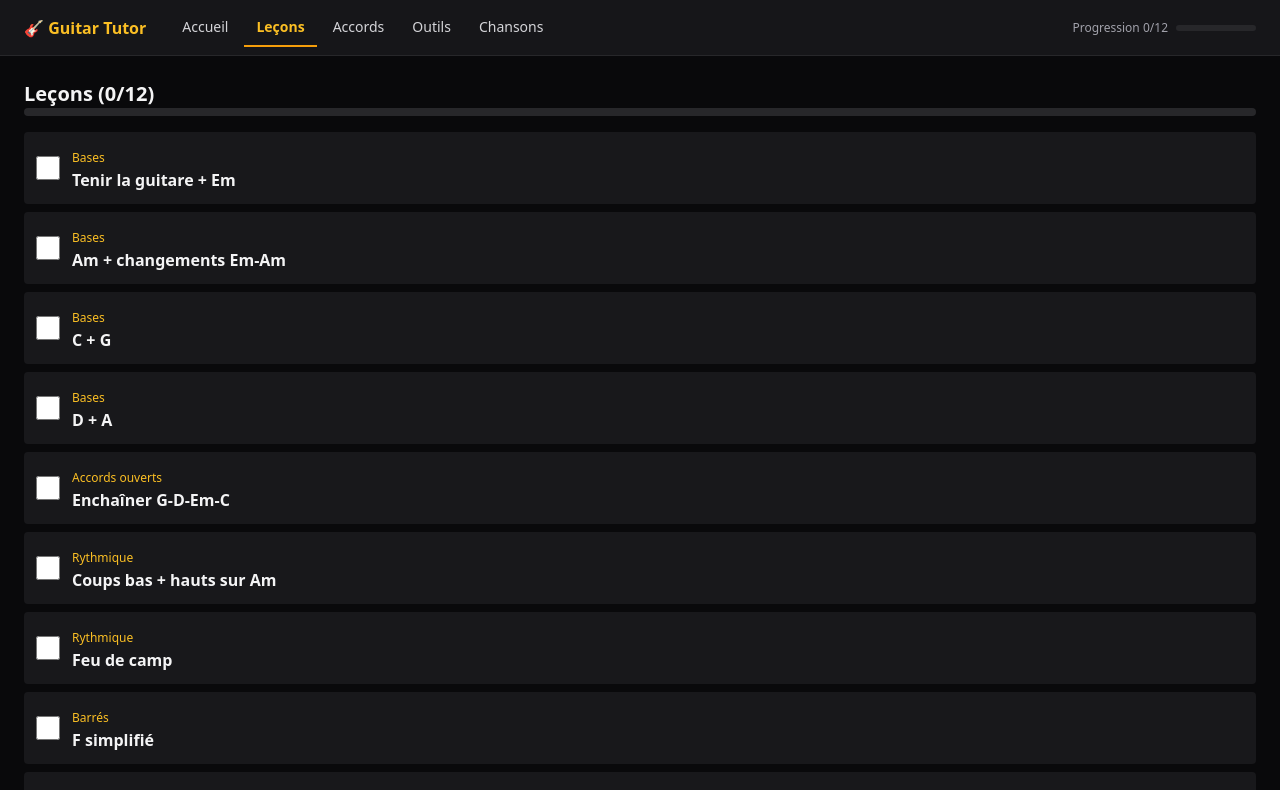
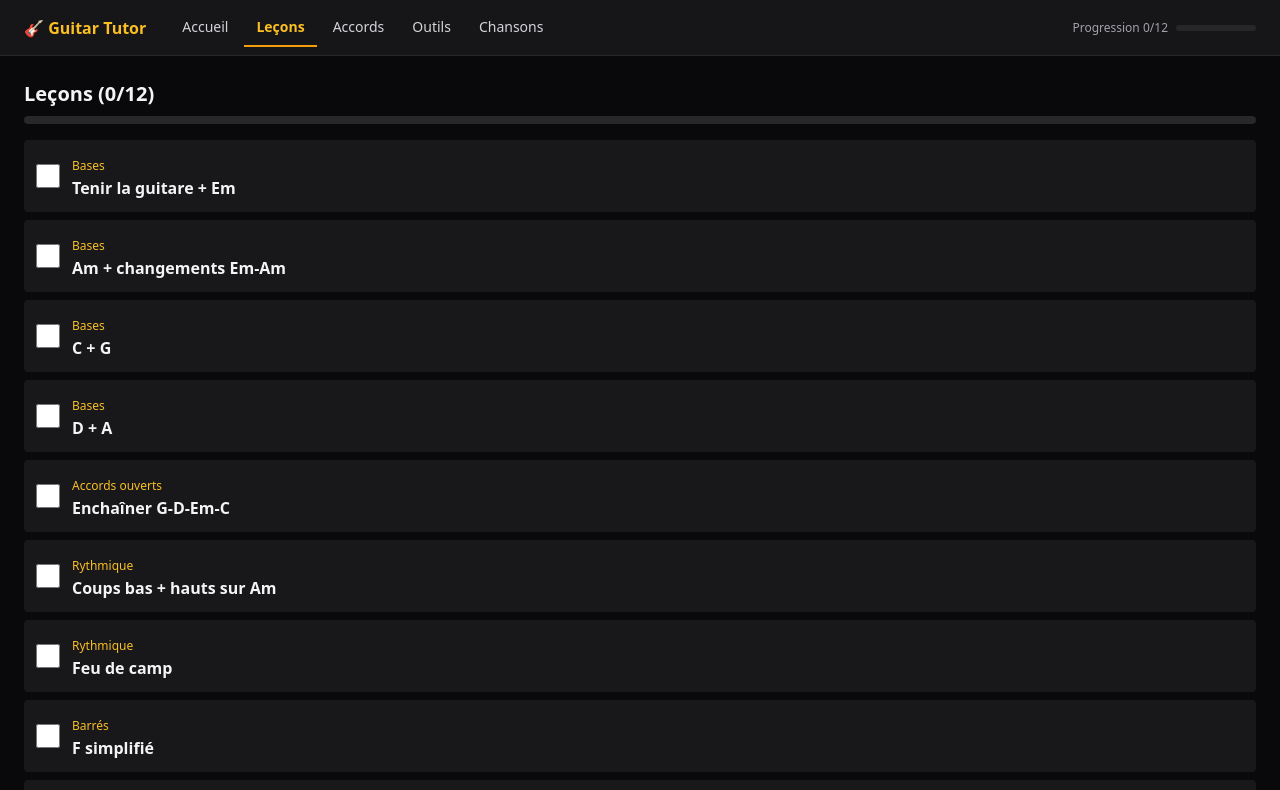
Before and after one commit to julien-dev-29/guitar-tutor, a React (Vite) app: page /lecons in a window 1280 px wide. Shown: the top 790 px of the page. Built offline with nearby package versions, Linux system fonts and the light colour scheme.

Commit message:
fix: margin-bottom in lessons titlz

```diff
--- a/src/pages/Lessons.tsx
+++ b/src/pages/Lessons.tsx
@@ -4,11 +4,32 @@ import { useProgress } from "../context/ProgressContext";
 import ProgressBar from "../components/ProgressBar";
 export default function Lessons() {
   const { progress, toggleLesson } = useProgress();
-  return <main className="p-6"><h2 className="text-xl font-bold">Leçons ({progress.lessonsDone.length}/{lessons.length})</h2>
-    <ProgressBar done={progress.lessonsDone.length} total={lessons.length} />
-    <div className="mt-4 space-y-2">{lessons.map((l: any) => (
-      <div key={l.id} className="bg-zinc-900 p-3 rounded flex items-center gap-3">
-        <input type="checkbox" aria-label={l.title} checked={progress.lessonsDone.includes(l.id)} onChange={() => toggleLesson(l.id)} className="w-6 h-6" />
-        <Link to={`/lecons/${l.id}`} className="flex-1"><span className="text-xs text-amber-400">{l.level}</span><div className="font-semibold">{l.title}</div></Link>
-      </div>))}</div></main>;
+  return (
+    <main className="p-6">
+      <h2 className="text-xl font-bold mb-2">
+        Leçons ({progress.lessonsDone.length}/{lessons.length})
+      </h2>
+      <ProgressBar done={progress.lessonsDone.length} total={lessons.length} />
+      <div className="mt-4 space-y-2">
+        {lessons.map((l: any) => (
+          <div
+            key={l.id}
+            className="bg-zinc-900 p-3 rounded flex items-center gap-3"
+          >
+            <input
+              type="checkbox"
+              aria-label={l.title}
+              checked={progress.lessonsDone.includes(l.id)}
+              onChange={() => toggleLesson(l.id)}
+              className="w-6 h-6"
+            />
+            <Link to={`/lecons/${l.id}`} className="flex-1">
+              <span className="text-xs text-amber-400">{l.level}</span>
+              <div className="font-semibold">{l.title}</div>
+            </Link>
+          </div>
+        ))}
+      </div>
+    </main>
+  );
 }
```
